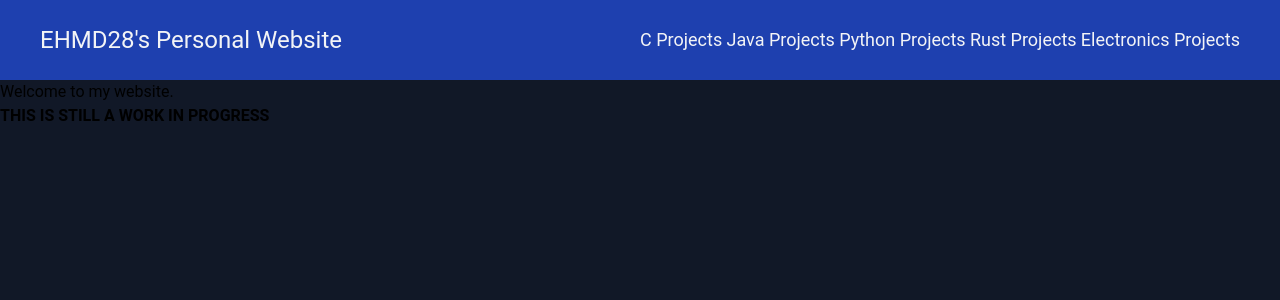
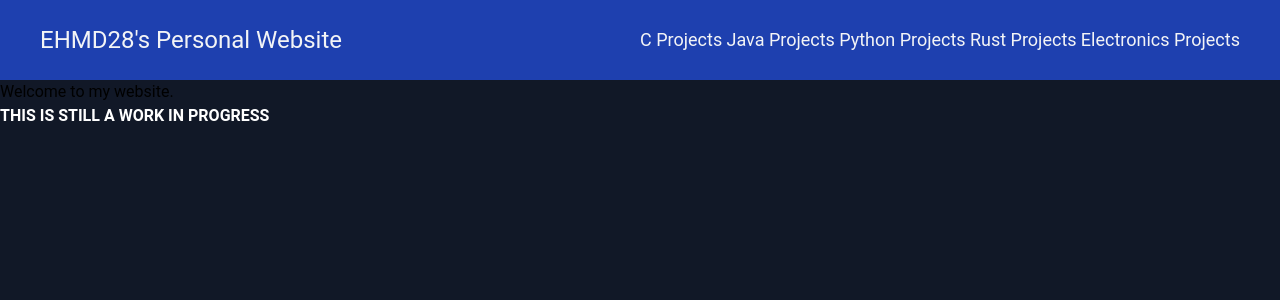
Before and after one commit to EHMD28/EHMD28.github.io, a SvelteKit app: page / in a window 1280 px wide. Shown: the top 300 px of the page. Built offline with nearby package versions, Linux system fonts and the light colour scheme.

Commit message:
added github workflow

```diff
--- a/src/routes/+page.svelte
+++ b/src/routes/+page.svelte
@@ -1,2 +1,6 @@
+<script>
+  import "../app.css";
+</script>
+
 <p>Welcome to my website.</p>
-<strong>THIS IS STILL A WORK IN PROGRESS</strong>
+<strong class="text-white">THIS IS STILL A WORK IN PROGRESS</strong>
```
